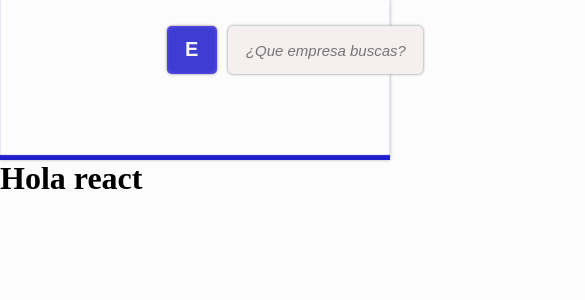
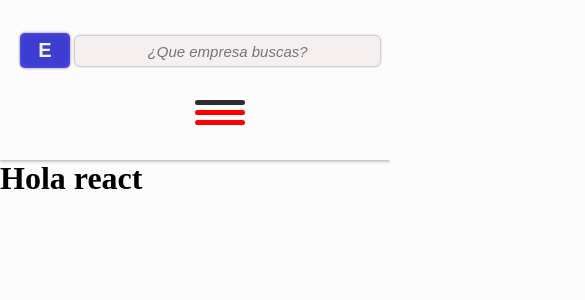
Before and after one commit to miguelCidPaz/enterprise-front, a React (Create React App) app: page / in a window 390 px wide. Shown: the top 300 px of the page, 585 px wide, since content can reach past the window. Built offline with nearby package versions, Linux system fonts and the light colour scheme.

Commit message:
commit seguro, prueba de sass

```diff
--- a/src/components/Header/BodyHeader.jsx
+++ b/src/components/Header/BodyHeader.jsx
@@ -1,14 +1,19 @@
+import { useEffect, useState } from 'react'
 import MenuLinks from './internal-components/MenuLinks'
 import Search from './internal-components/Search'
 import './styles.css'
-import './animations.css'
 
 const BodyHeader = () => {
+    const { width, setWidth } = useState(window.innerWidth);
+    const { mobile, setMobile } = useState();
+
 
     return (
         <header className='bodyheader--main'>
-            <Search />
-            <MenuLinks />
+            <div className='center-container-limits'>
+                <Search />
+                <MenuLinks />
+            </div>
         </header>
     )
 }
--- a/src/components/Header/animations.css
+++ /dev/null
@@ -1,19 +0,0 @@
-.bodyheader--body-search{
-    animation: popLeft 2s forwards;
-}
-
-.bodyheader--menu-links{
-    animation: popRight 2s forwards;
-}
-
-@keyframes popLeft {
-    0%{transform: translateX(-500px);}
-    50%{transform: translateX(-500px);}
-    100%{transform: translateX(100px);}
-}
-
-@keyframes popRight {
-    0%{transform: translateX(600px);}
-    50%{transform: translateX(600px);}
-    100%{transform: translateX(-600px);}
-}
--- a/src/components/Header/internal-components/MenuLinks.jsx
+++ b/src/components/Header/internal-components/MenuLinks.jsx
@@ -2,9 +2,14 @@ const MenuLinks = () => {
 
     return (
         <nav className="bodyheader--menu-main">
-            <p className="bodyheader--menu-link">Registro</p>
-            <p className="bodyheader--menu-link">Ranking</p>
-            <p className="bodyheader--menu-link">Placeholder</p>
+            <div className="bodyheader--menu-container">
+                <p className="bodyheader--menu-link">Registro</p>
+                <p className="bodyheader--menu-link">Ranking</p>
+                <p className="bodyheader--menu-link">Placeholder</p>
+            </div>
+            <div className='bodyheader--frame-menu-mobile'>
+                <div className='bodyheader--menu-mobile'></div>
+            </div>
         </nav>
     )
 }
--- a/src/components/Header/styles.css
+++ b/src/components/Header/styles.css
@@ -1,16 +1,12 @@
-
 .bodyheader--main{
     width: 100%;
-    height: 70px;
+    height: 0px;
     background-color: transparent;
     box-shadow: 0 0 3px rgb(175, 173, 173),
-    0 -5px 1px rgb(31, 31, 204) inset;
-    display: flex;
-    flex-direction: row;
-    justify-content: space-between;
-    align-items: center;
-    gap: 10%;
+    0 0px 5px rgb(163, 162, 162);
+    gap: 5%;
     transition-duration: 0.2s;
+    animation: deployMenu 1s ease forwards;
 }
 
 .bodyheader--body-search{
@@ -18,11 +14,11 @@
     flex-direction: row;
     align-items: center;
     justify-content: center;
-    gap: 3%;
-    width: 25%;
-    height: 50%;
+    gap: 1.5%;
+    width: 50%;
     transition-duration: 0.2s;
     transform: translateX(-500px);
+    animation: popLeft 2s ease forwards;
 }
 
 .bodyheader--icon-enterprise{
@@ -31,8 +27,8 @@
     background-color: rgb(61, 61, 209);
     box-shadow: 0 0 3px grey,
     0 0 4px rgb(104, 82, 247) inset;
-    height: 80%;
-    width: 30px;
+    height: 35px;
+    width: 35px;
     font-size: 20px;
     font-weight: bolder;
     color: whitesmoke;
@@ -51,12 +47,12 @@
 .bodyheader--input-text{
     width: 50%;
     max-width: auto;
-    height: 80%;
     border: none;
     outline: none;
+    margin-top: 2px;
     background-color: rgb(245, 239, 239);
     border-radius: 5px;
-    font-size: 20px;
+    font-size: 15px;
     text-align: center;
     padding: 5px 20px;
     box-shadow: 0 0 3px grey;
@@ -85,19 +81,64 @@
 
 .bodyheader--menu-link{
     color: rgb(24, 23, 23);
+    width: 50%;
     font-size: 20px;
     font-weight: bolder;
-    padding: 20px;
+    margin: 20px;
     transition-duration: 0.3s;
     cursor: pointer;
     transform: translateX(600px);
+    animation: popRight 2s ease forwards;
+}
+
+.bodyheader--menu-container{
+    display: flex;
+    flex-direction: row;
+    margin: auto;
+}
+
+.bodyheader--frame-menu-mobile{
+    display: none;
+    margin: auto;
+    margin-top: 20px;
+    width: 100px;
+    height: 100px;
+}
+
+.bodyheader--menu-mobile{
+    position: absolute;
+    left: 50%;
+    width: 50px;
+    height: 5px;
+    border-radius: 5px;
+    background-color: rgb(46, 45, 45);
+    animation: 2s popRight ease forwards;
+}
+
+.bodyheader--menu-mobile::after,
+.bodyheader--menu-mobile::before{
+    content: ' ';
+    position: absolute;
+    top: 10px;
+    left: 0;
+    width: 100%;
+    height: 5px;
+    border-radius: 5px;
+    background-color: rgb(46, 45, 45);
+    animation: 2.1s popRight ease forwards;
+}
+
+.bodyheader--body-search::after{
+    animation: 2.1s popRight ease forwards;
+}
+
+.bodyheader--menu-mobile::before{
+    top: 20px;
+    animation: 2.2s popRight ease forwards;
 }
 
 .bodyheader--menu-link:hover{
-    background-color: rgb(31, 31, 204);
-    text-shadow: 0 0 3px white;
-    color: white;
-    font-weight: bolder;
+    text-shadow: 0 0 2px grey;
 }
 
 .bodyheader--menu-link:first-child{
@@ -108,7 +149,38 @@
     border-radius: 0px 5px 0px 0px;
 }
 
+.bodyheader--frame-menu-mobile:hover
+.bodyheader--menu-mobile:hover,
+.bodyheader--menu-mobile::after,
+.bodyheader--menu-mobile::before{
+    background-color: red;
+}
+
+@keyframes deployMenu {
+    0%{height: 0px;}
+    40%{height: 0px;}
+    100%{height: 70px;}
+}
+
+@keyframes popLeft {
+    0%{transform: translateX(-1500px);}
+    50%{transform: translateX(-1500px);}
+    80%{transform: translateX(50px);}
+    100%{transform: translateX(0px);}
+}
+
+@keyframes popRight {
+    0%{transform: translateX(1600px);}
+    50%{transform: translateX(1600px);}
+    80%{transform: translateX(-50px);}
+    100%{transform: translateX(0px);}
+}
+
 @media (max-width: 1100px) {
+    .bodyheader--body-search{
+        justify-content: flex-start;
+    }
+
     .bodyheader--input-text{
         padding: 1px;
     }
@@ -118,31 +190,57 @@
     }
 }
 
-@media (max-width: 811px) {
+@media (max-width: 815px) {
     .bodyheader--main{
+        flex-direction: column;
+        justify-content: center;
         align-items: center;
+        text-align: center;
         margin: auto;
+        height: 160px;
         gap: 1px;
     }
 
     .bodyheader--body-search{
-        width: 50%;
+        padding-left: 20px;
+        padding-right:10px;
+        padding-top: 20px;
+        width: 100%;
+        transform: translateX(-600px);
+    }
+
+    .bodyheader--input-text{
+        height: 30px;
+        width: 85%;
+    }
+
+    .bodyheader--menu-container{
+        display: none;
+    }
+
+    .bodyheader--frame-menu-mobile{
+        display: block;
     }
 
     .bodyheader--menu-main{
         width: 50%;
     }
+
+    @keyframes popLeft {
+        0%{transform: translateX(-1500px);}
+        50%{transform: translateX(-1500px);}
+        90%{transform: translateX(50px);}
+        100%{transform: translateX(0px);}
+    }
+
+    @keyframes deployMenu {
+        0%{height: 0px;}
+        40%{height: 0px;}
+        100%{height: 160px;}
+    }
 }
 
 @media (max-width: 720px) {
-    .bodyheader--main{
-        flex-direction: column;
-        height: 160px;
-        justify-content: center;
-        align-items: center;
-        text-align: center;
-    }
-
     .bodyheader--icon-enterprise{
         width: 50px;
     }
--- a/src/index.css
+++ b/src/index.css
@@ -8,3 +8,20 @@ body {
   background-color: rgb(253, 252, 252);
   height: 100%;
 }
+
+.center-container-limits{
+  width: 80%;
+  margin: auto;
+  display: flex;
+  flex-direction: row;
+  justify-content: flex-start;
+  align-items: center;
+}
+
+@media (max-width:815px) {
+  .center-container-limits{
+    width: 100%;
+    height: 100%;
+    flex-direction: column;
+  }
+}
```
